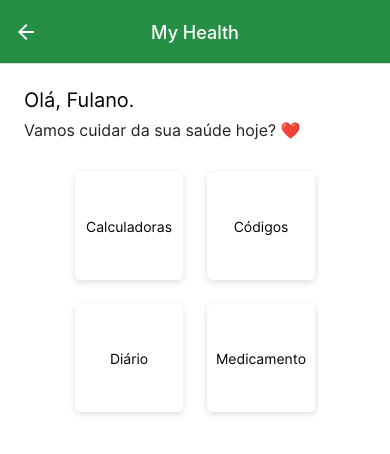
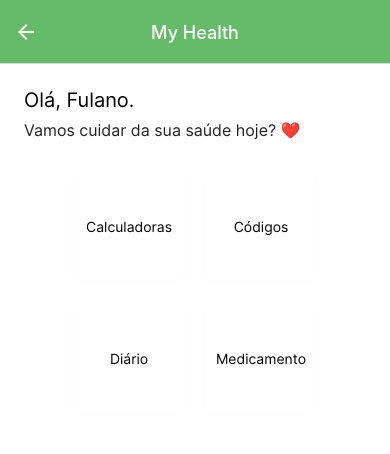
Before and after one commit to ajsaraujo/my-health-app, a React Native app: screen /Home in a window 390 px wide. Shown: the top 454 px of the page. Built offline with nearby package versions, Linux system fonts and the light colour scheme.

Commit message:
Melhorar estilo da caixa de texto, adicionar gama mais ampla de cores

```diff
--- a/src/pages/Home.tsx
+++ b/src/pages/Home.tsx
@@ -1,6 +1,6 @@
 import { NativeStackScreenProps } from '@react-navigation/native-stack'
 
-import { LIGHT_BLACK, LIGHT_GREY } from '@shared/ui/colors'
+import { LIGHT_BLACK, LIGHT_GRAY } from '@shared/ui/colors'
 import { StyledText } from '@shared/ui/components'
 import { globalStyles } from '@shared/ui/globalStyles'
 
@@ -73,7 +73,7 @@ const styles = StyleSheet.create({
 
     borderRadius: 5,
 
-    shadowColor: LIGHT_GREY,
+    shadowColor: LIGHT_GRAY,
     shadowOffset: { width: 0, height: 2 },
     shadowOpacity: 0.15,
     shadowRadius: 6,
--- a/src/shared/ui/colors.ts
+++ b/src/shared/ui/colors.ts
@@ -1,8 +1,39 @@
-export const LIGHT_BLACK = '#212121'
-export const LIGHT_GREY = '#171717'
+// As cores a seguir foram obtidas da paleta Material versão 2014.
+// https://m2.material.io/design/color/the-color-system.html#tools-for-picking-colors
 
-export const GREEN = '#258F45'
+export const GRAY_50 = '#FAFAFA'
+export const GRAY_100 = '#F5F5F5'
+export const GRAY_200 = '#EEEEEE'
+export const GRAY_300 = '#E0E0E0'
+export const GRAY_400 = '#BDBDBD'
+export const GRAY_500 = '#9E9E9E'
+export const GRAY_600 = '#757575'
+export const GRAY_700 = '#616161'
+export const GRAY_800 = '#424242'
+export const GRAY_900 = '#212121'
 
-// Estamos definindo RED ao invés de usar o literal diretamente,
-// pois assim podemos trocar o tom de vermelho mais facilmente se quisermos.
-export const RED = 'red'
+export const GREEN_50 = '#E8F5E9'
+export const GREEN_100 = '#C8E6C9'
+export const GREEN_200 = '#A5D6A7'
+export const GREEN_300 = '#81C784'
+export const GREEN_400 = '#66BB6A'
+export const GREEN_500 = '#4CAF50'
+export const GREEN_600 = '#43A047'
+export const GREEN_700 = '#388E3C'
+export const GREEN_800 = '#2E7D32'
+export const GREEN_900 = '#1B5E20'
+
+export const RED_100 = '#FFCDD2'
+export const RED_200 = '#EF9A9A'
+export const RED_300 = '#E57373'
+export const RED_400 = '#EF5350'
+export const RED_500 = '#F44336'
+export const RED_600 = '#E53935'
+export const RED_700 = '#D32F2F'
+export const RED_800 = '#C62828'
+export const RED_900 = '#B71C1C'
+
+export const GREEN = GREEN_400
+export const RED = RED_400
+export const LIGHT_GRAY = GRAY_200
+export const LIGHT_BLACK = GRAY_900
--- a/src/shared/ui/components/TextBox.tsx
+++ b/src/shared/ui/components/TextBox.tsx
@@ -1,8 +1,9 @@
+import { useState } from 'react'
 import { TextInput } from 'react-native'
 import { TextInputProps } from 'react-native/types'
+
+import { GREEN_600 } from '../colors'
 import { globalStyles } from '../globalStyles'
-import { GREEN } from '../colors'
-import { useState } from 'react'
 
 export type TextBoxProps = TextInputProps
 
@@ -23,7 +24,7 @@ export function TextBox(props: TextBoxProps) {
   const styles: TextInputProps['style'] = [
     globalStyles.textInput,
     props.style,
-    focused ? { borderColor: GREEN } : {},
+    focused ? { borderColor: GREEN_600 } : {},
   ]
 
   return (
--- a/src/shared/ui/globalStyles.ts
+++ b/src/shared/ui/globalStyles.ts
@@ -1,5 +1,14 @@
 import { StyleSheet } from 'react-native'
-import { GREEN, RED } from './colors'
+import {
+  GRAY_100,
+  GRAY_200,
+  GRAY_300,
+  GRAY_400,
+  GRAY_500,
+  GREEN,
+  LIGHT_GRAY,
+  RED,
+} from './colors'
 
 export const globalStyles = StyleSheet.create({
   marginTop1: {
@@ -51,8 +60,8 @@ export const globalStyles = StyleSheet.create({
 
   textInput: {
     borderWidth: 2,
-    borderColor: '#616161',
-    borderRadius: 14,
+    borderColor: GRAY_300,
+    borderRadius: 4,
     width: '100%',
     padding: 8,
     outlineStyle: 'none',
```
